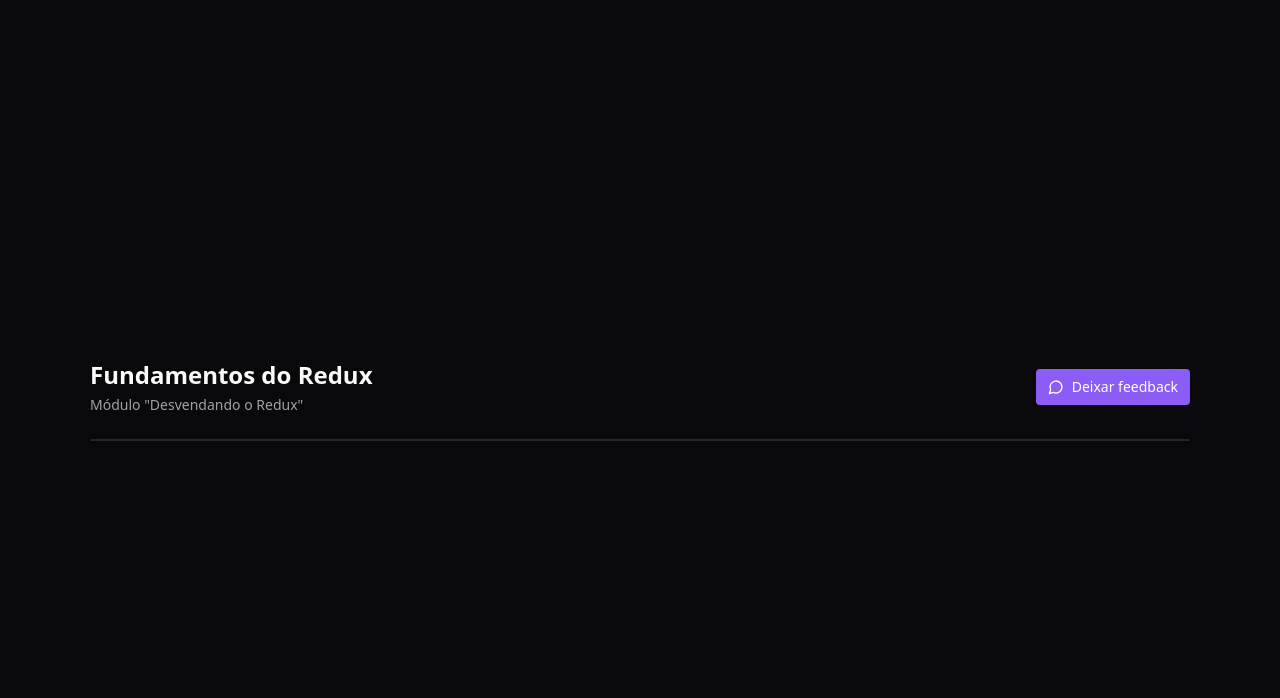
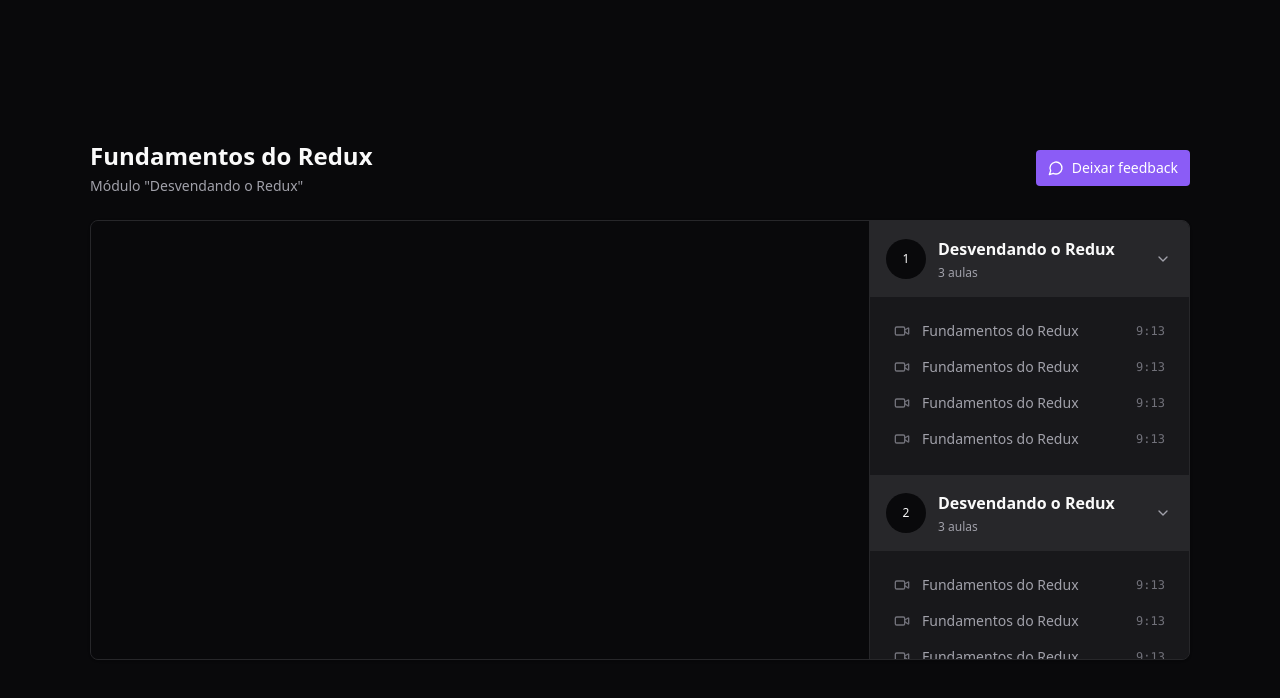
Before and after one commit to divertimentos/course-redux-zustand, a React (Vite) app: page / in a window 1280 px wide. Shown: the top 698 px of the page. Built offline with nearby package versions, Linux system fonts and the light colour scheme.

Commit message:
Improves code organization by separating concerns

```diff
--- /dev/null
+++ b/src/components/Lesson.tsx
@@ -0,0 +1,18 @@
+import { Video } from "lucide-react";
+
+interface LessonProps {
+  title: string;
+  duration: string;
+}
+
+export function Lesson({ title, duration }: LessonProps) {
+  return (
+    <button className="flex items-center gap-3 text-sm text-zinc-400">
+      <Video className="w-4 h-4 text-zinc-500" />
+      <span>{title}</span>
+      <span className="ml-auto font-mono text-xs text-zinc-500">
+        {duration}
+      </span>
+    </button>
+  );
+}
--- /dev/null
+++ b/src/components/Module.tsx
@@ -0,0 +1,32 @@
+import { ChevronDown } from "lucide-react";
+import { Lesson } from "./Lesson";
+
+interface ModuleProps {
+  moduleIndex: number;
+  title: string;
+  amountOfLessons: number;
+}
+
+export function Module({ title, amountOfLessons, moduleIndex }: ModuleProps) {
+  return (
+    <div>
+      <button className="flex w-full items-center gap-3 bg-zinc-800 p-4">
+        <div className="flex h-10 w-10 rounded-full items-center justify-center bg-zinc-950 text-xs">
+          {moduleIndex + 1}
+        </div>
+        <div className="flex flex-col gap-1 text-left">
+          <strong>{title}</strong>
+          <span className="text-xs text-zinc-400">{amountOfLessons} aulas</span>
+        </div>
+        <ChevronDown className="w-5 h-4 ml-auto text-zinc-400" />
+      </button>
+
+      <nav className="relative flex flex-col gap-4 p-6">
+        <Lesson title="Fundamentos do Redux" duration="9:13" />
+        <Lesson title="Fundamentos do Redux" duration="9:13" />
+        <Lesson title="Fundamentos do Redux" duration="9:13" />
+        <Lesson title="Fundamentos do Redux" duration="9:13" />
+      </nav>
+    </div>
+  );
+}
--- a/src/pages/Player.tsx
+++ b/src/pages/Player.tsx
@@ -1,6 +1,7 @@
-import { ChevronDown, MessageCircle, Video } from "lucide-react";
-import ReactPlayer from "react-player";
+import { MessageCircle } from "lucide-react";
 import { Header } from "../components/Header";
+import { Video } from "../components/Video";
+import { Module } from "../components/Module";
 
 export function Player() {
   return (
@@ -16,116 +17,24 @@
         </div>
         <main className="relative flex overflow-hidden rounded-lg border border-zinc-800  bg-zinc-900 shadow pr-80">
           <div className="flex-1">
+            <Video />
           </div>
           <aside className="w-80 absolute top-0 bottom-0 right-0 border-l divide-y-2 divide-zinc-900 border-zinc-800 bg-zinc-900 overflow-y-scroll scrollbar scrollbar-thin scrollbar-track-zinc-950 scrollbar-thumb-zinc-800">
-            <div>
-              <button className="flex w-full items-center gap-3 bg-zinc-800 p-4">
-                <div className="flex h-10 w-10 rounded-full items-center justify-center bg-zinc-950 text-xs">
-                  1
-                </div>
-                <div className="flex flex-col gap-1 text-left">
-                  <strong>Desvendando o Redux</strong>
-                  <span className="text-xs text-zinc-400">12 aulas</span>
-                </div>
-                <ChevronDown className="w-5 h-4 ml-auto text-zinc-400" />
-              </button>
-
-              {/* <nav className="relative flex flex-col gap-4 p-6"> */}
-              {/*   <button className="flex items-center gap-3 text-sm text-zinc-400"> */}
-              {/*     <Video className="w-4 h-4 text-zinc-500" /> */}
-              {/*     <span> Fundamentos do Redux</span> */}
-              {/*     <span className="ml-auto font-mono text-xs text-zinc-500"> */}
-              {/*       9:13 */}
-              {/*     </span> */}
-              {/*   </button> */}
-              {/*   <button className="flex items-center gap-3 text-sm text-zinc-400"> */}
-              {/*     <Video className="w-4 h-4 text-zinc-500" /> */}
-              {/*     <span> Fundamentos do Redux</span> */}
-              {/*     <span className="ml-auto font-mono text-xs text-zinc-500"> */}
-              {/*       9:13 */}
-              {/*     </span> */}
-              {/*   </button> */}
-              {/*   <button className="flex items-center gap-3 text-sm text-zinc-400"> */}
-              {/*     <Video className="w-4 h-4 text-zinc-500" /> */}
-              {/*     <span> Fundamentos do Redux</span> */}
-              {/*     <span className="ml-auto font-mono text-xs text-zinc-500"> */}
-              {/*       9:13 */}
-              {/*     </span> */}
-              {/*   </button> */}
-              {/* </nav> */}
-            </div>
-            <div>
-              <button className="flex w-full items-center gap-3 bg-zinc-800 p-4">
-                <div className="flex h-10 w-10 rounded-full items-center justify-center bg-zinc-950 text-xs">
-                  1
-                </div>
-                <div className="flex flex-col gap-1 text-left">
-                  <strong>Desvendando o Redux</strong>
-                  <span className="text-xs text-zinc-400">12 aulas</span>
-                </div>
-                <ChevronDown className="w-5 h-4 ml-auto text-zinc-400" />
-              </button>
-
-              <nav className="relative flex flex-col gap-4 p-6">
-                <button className="flex items-center gap-3 text-sm text-zinc-400">
-                  <Video className="w-4 h-4 text-zinc-500" />
-                  <span> Fundamentos do Redux</span>
-                  <span className="ml-auto font-mono text-xs text-zinc-500">
-                    9:13
-                  </span>
-                </button>
-                <button className="flex items-center gap-3 text-sm text-zinc-400">
-                  <Video className="w-4 h-4 text-zinc-500" />
-                  <span> Fundamentos do Redux</span>
-                  <span className="ml-auto font-mono text-xs text-zinc-500">
-                    9:13
-                  </span>
-                </button>
-                <button className="flex items-center gap-3 text-sm text-zinc-400">
-                  <Video className="w-4 h-4 text-zinc-500" />
-                  <span> Fundamentos do Redux</span>
-                  <span className="ml-auto font-mono text-xs text-zinc-500">
-                    9:13
-                  </span>
-                </button>
-              </nav>
-            </div>
-            <div>
-              <button className="flex w-full items-center gap-3 bg-zinc-800 p-4">
-                <div className="flex h-10 w-10 rounded-full items-center justify-center bg-zinc-950 text-xs">
-                  1
-                </div>
-                <div className="flex flex-col gap-1 text-left">
-                  <strong>Desvendando o Redux</strong>
-                  <span className="text-xs text-zinc-400">12 aulas</span>
-                </div>
-                <ChevronDown className="w-5 h-4 ml-auto text-zinc-400" />
-              </button>
-
-              <nav className="relative flex flex-col gap-4 p-6">
-                <button className="flex items-center gap-3 text-sm text-zinc-400">
-                  <Video className="w-4 h-4 text-zinc-500" />
-                  <span> Fundamentos do Redux</span>
-                  <span className="ml-auto font-mono text-xs text-zinc-500">
-                    9:13
-                  </span>
-                </button>
-                <button className="flex items-center gap-3 text-sm text-zinc-400">
-                  <Video className="w-4 h-4 text-zinc-500" />
-                  <span> Fundamentos do Redux</span>
-                  <span className="ml-auto font-mono text-xs text-zinc-500">
-                    9:13
-                  </span>
-                </button>
-                <button className="flex items-center gap-3 text-sm text-zinc-400">
-                  <Video className="w-4 h-4 text-zinc-500" />
-                  <span> Fundamentos do Redux</span>
-                  <span className="ml-auto font-mono text-xs text-zinc-500">
-                    9:13
-                  </span>
-                </button>
-              </nav>
-            </div>
+            <Module
+              moduleIndex={0}
+              title="Desvendando o Redux"
+              amountOfLessons={3}
+            />
+            <Module
+              moduleIndex={1}
+              title="Desvendando o Redux"
+              amountOfLessons={3}
+            />
+            <Module
+              moduleIndex={2}
+              title="Desvendando o Redux"
+              amountOfLessons={3}
+            />
           </aside>
         </main>
       </div>
```
